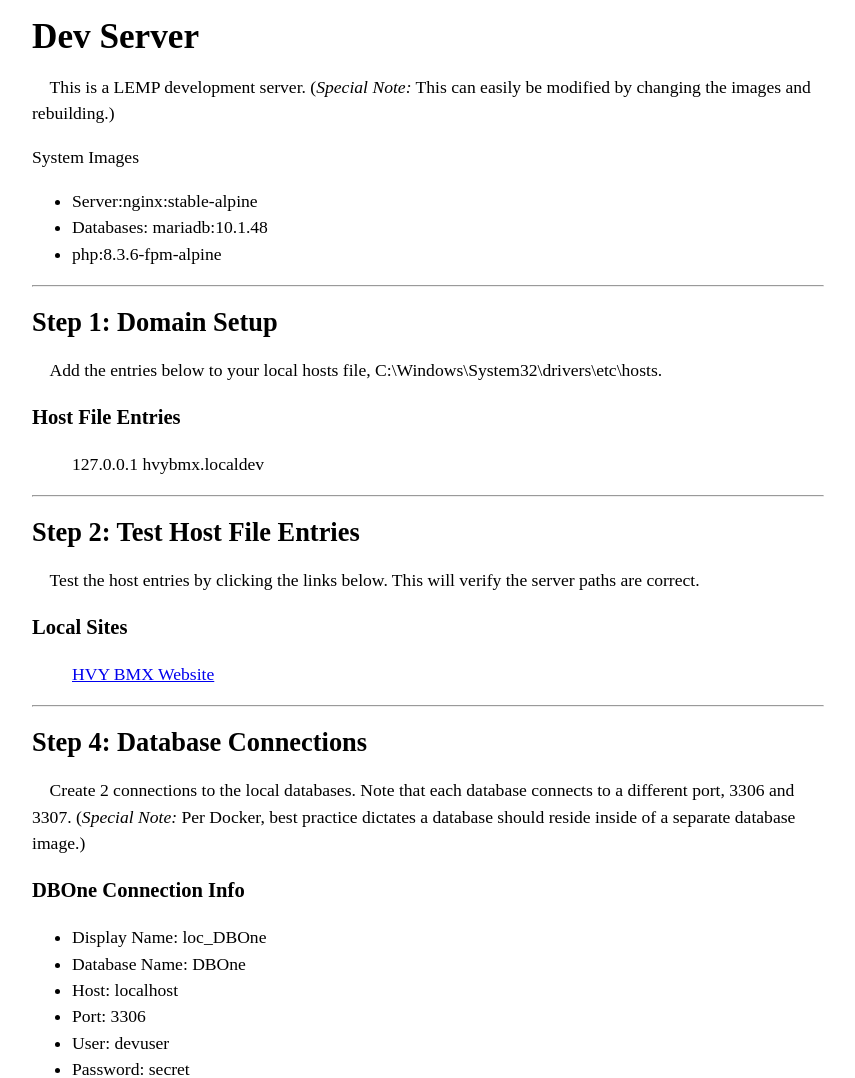
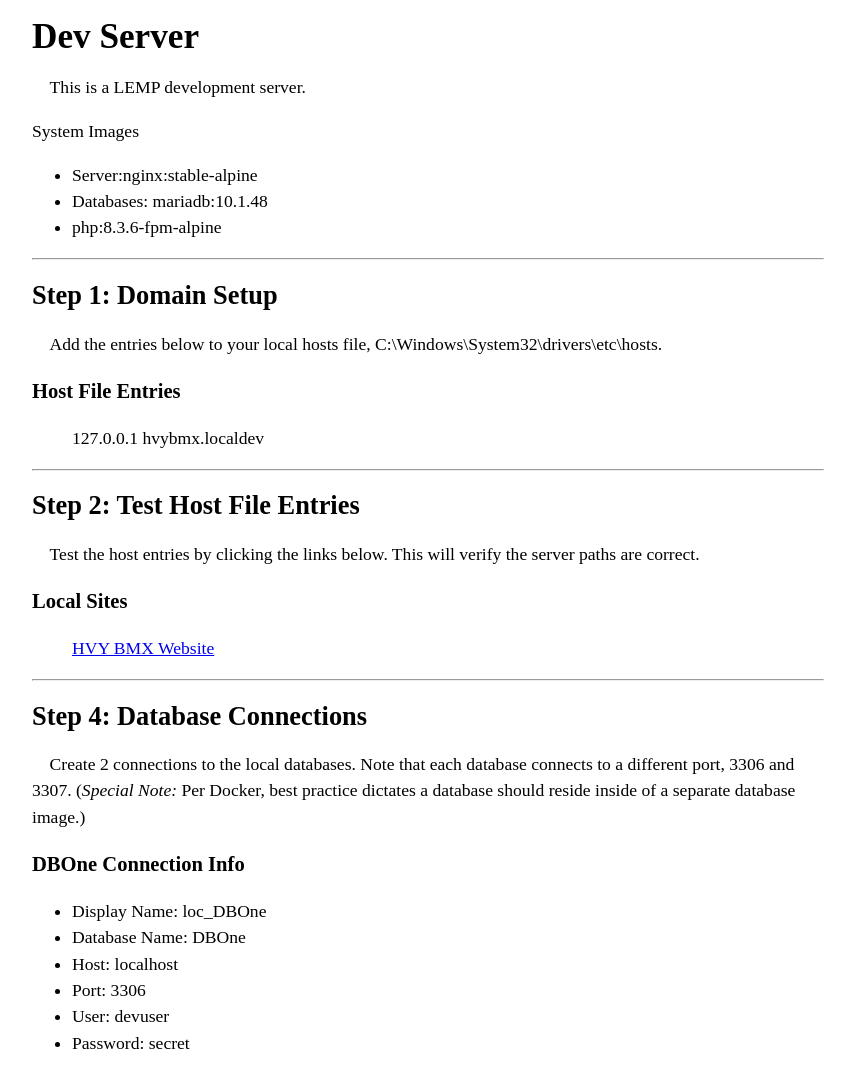
Before and after one commit to bravepinata/docker-lemp, a PHP site: page / in a window 1280 px wide. Shown: the top 1078 px of the page, without its empty margins (212-1067 px from the left). Run offline with PHP 8.4, Linux system fonts and the light colour scheme.

Commit message:
updating the readme instructions

```diff
--- a/src/public/inc/html/10-instructions.php
+++ b/src/public/inc/html/10-instructions.php
@@ -1,8 +1,7 @@
 <h1>Dev Server</h1>
 
 <p>
-    &emsp;This is a LEMP development server. (<em>Special Note:</em>
-    This can easily be modified by changing the images and rebuilding.)
+    &emsp;This is a LEMP development server.
 </p>
 
 <p>System Images</p>
```
